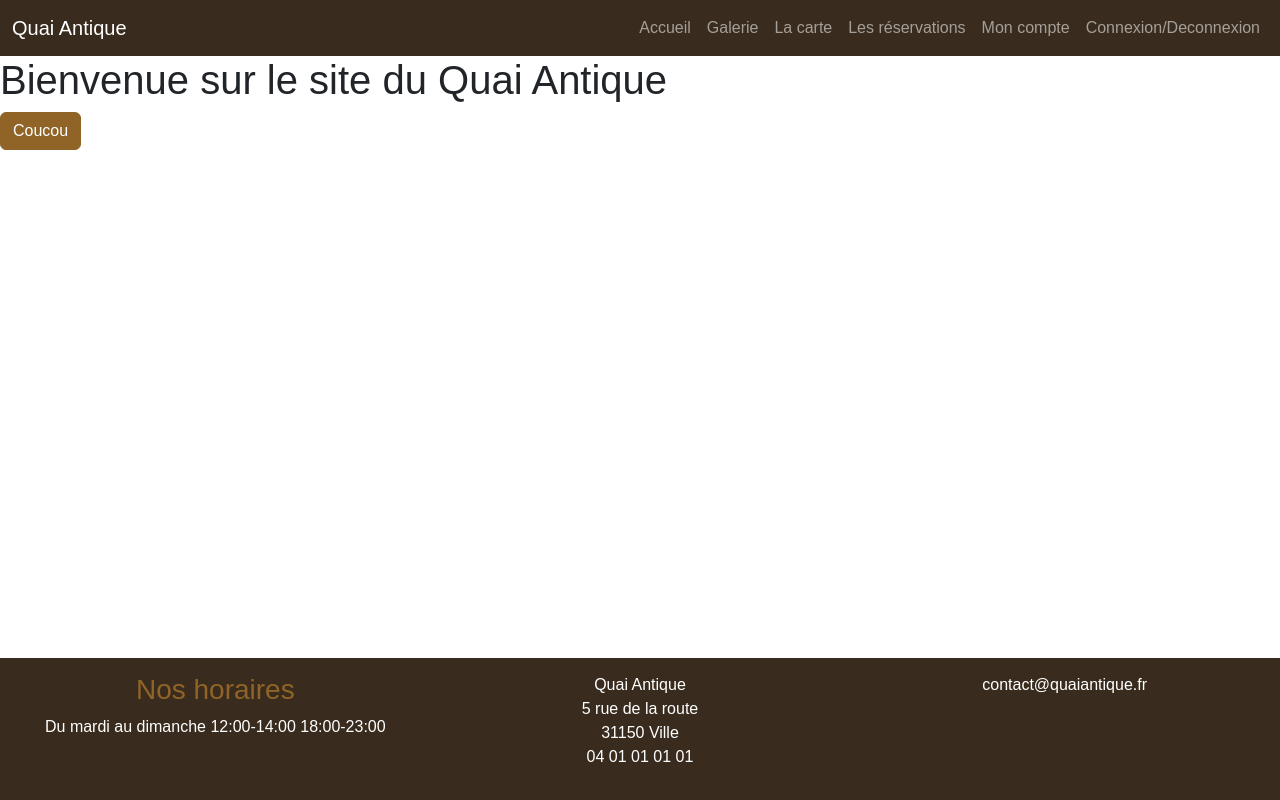
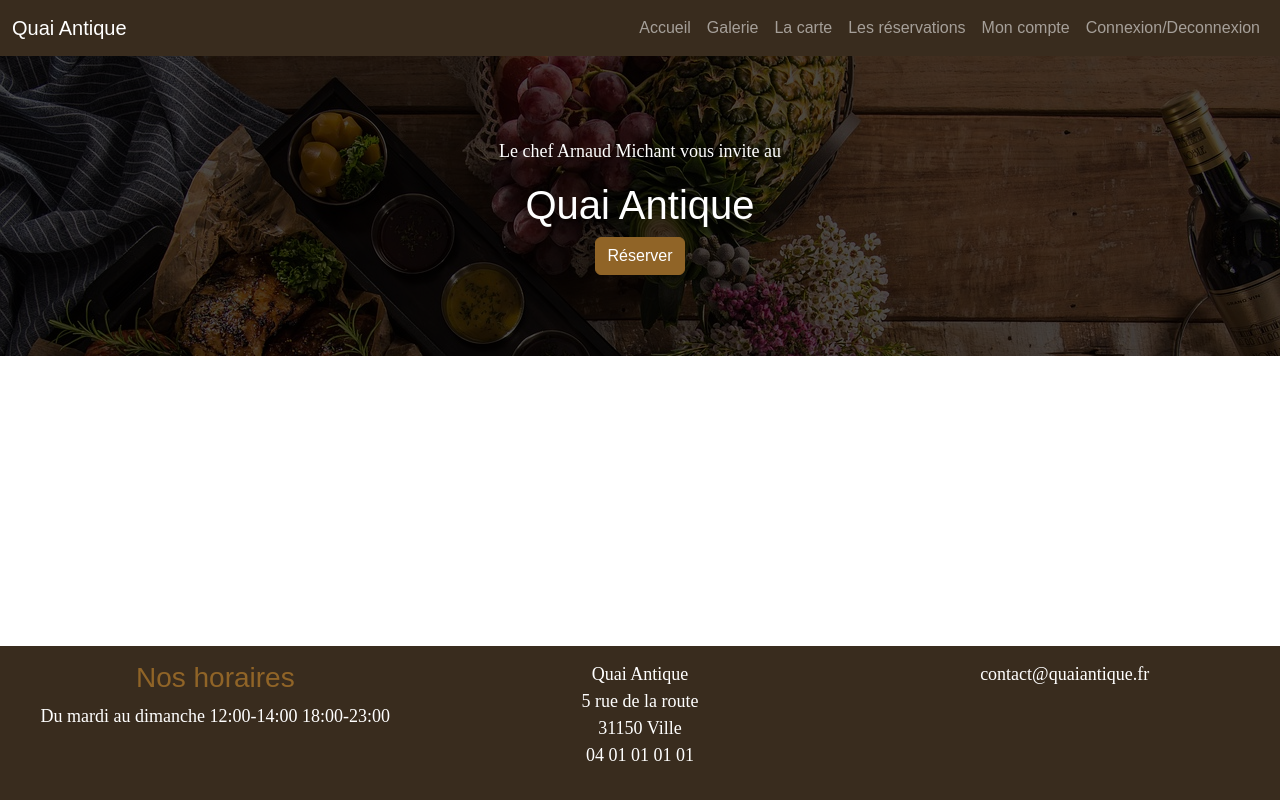
Before and after one commit to Toan97410/QuaiantiquerestaurantFront, a website with bundled scripts: page index.html in a window 1280 px wide. Built offline with nearby package versions, Linux system fonts and the light colour scheme; files whose address does not match are found by name; a web font is replaced by a local one.

Commit message:
big title

```diff
--- a/Pages/home.html
+++ b/Pages/home.html
@@ -1,2 +1,7 @@
-<h1>Bienvenue sur le site du Quai Antique</h1>
-<button class="btn  btn-primary">Coucou</button>
+<div class="hero-scene text-center text-white">
+    <div class="hero-scene-content">
+        <p>Le chef Arnaud Michant vous invite au</p>
+        <h1>Quai Antique</h1>
+        <button class="btn  btn-primary">Réserver</button>
+    </div>
+</div>
--- a/scss/main.scss
+++ b/scss/main.scss
@@ -16,3 +16,35 @@ footer.footer {
     bottom: 0;
     width: 100%;
 }
+
+p {
+    font-family: $font-family-serif;
+    font-size: 18px;
+}
+
+.hero-scene {
+    position: relative;
+    &::before {
+        content: "";
+        width: 100%;
+        height: 100%;
+        position: absolute;
+        top: 0;
+        left: 0;
+        background-image: url(../images/FondHeroScene.jpg);
+        background-size: cover;
+        filter: brightness(0.3);
+    }
+
+    * {
+        position: relative;
+    }
+
+    .hero-scene-content {
+        height: 300px;
+        display: flex;
+        flex-direction: column;
+        align-items: center;
+        justify-content: center;
+    }
+}
```
Also changed, not shown: images/FondHeroScene.jpg (added), images/chef.jpg (added), images/food.jpg (added), images/resto.jpg (added), images/saumon.jpg (added), images/vins.jpg (added), scss/main.css, 1 other file.
